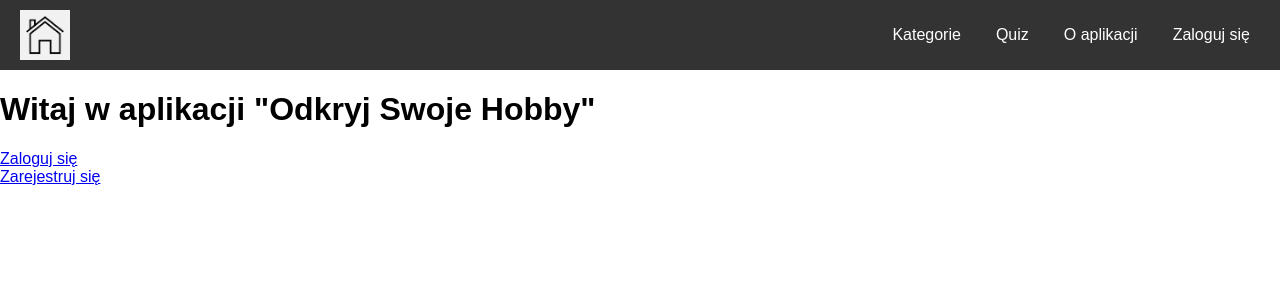
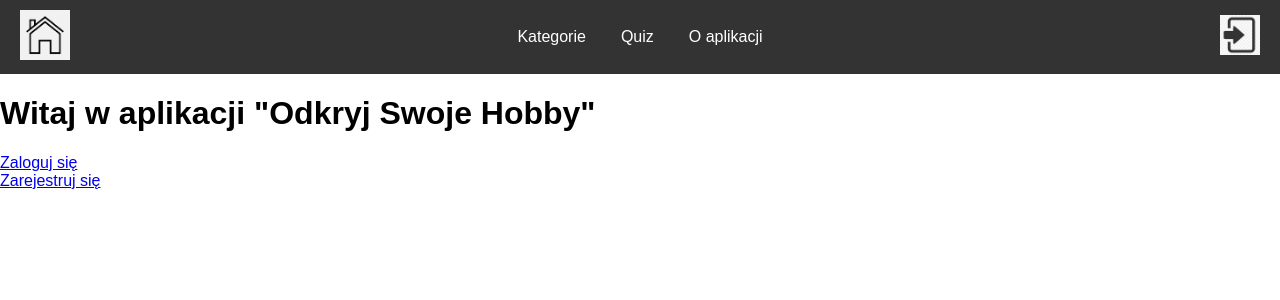
Before and after one commit to olimo54323/BIT_Festival_2024, a Flask app: page / in a window 1280 px wide. Shown: the top 300 px of the page. Run offline with Flask 3, Linux system fonts and the light colour scheme; parts of the project's set-up code (start-up, migrations or seed data) failed here and were passed over.

Commit message:
BOMBA 4 SEKS GŁÓWNA STRONA

```diff
--- a/static/css/index.css
+++ b/static/css/index.css
@@ -7,16 +7,23 @@ header {
     background-color: #333;
     color: #fff;
     padding: 10px 20px;
+    display: flex;
+    align-items: center;
+    justify-content: space-between;
+}
+
+header .logo-container {
+    display: flex;
+    align-items: center;
+}
+
+header .logo {
+    max-height: 50px;
 }
 
 header nav {
     display: flex;
     align-items: center;
-    justify-content: space-between;
-}
-
-header .logo {
-    max-height: 50px;
 }
 
 header ul {
@@ -42,6 +49,25 @@ header ul li a:hover {
     border-radius: 5px;
 }
 
+/* Styl dla kontenera logowania */
+header .login-container {
+    display: flex;
+    align-items: center;
+}
+
+header .login-container a {
+    display: inline-block;
+    text-decoration: none;
+}
+
+header .login-icon {
+    max-height: 40px;
+    width: auto;
+    cursor: pointer;
+    margin-left: 10px;
+}
+
+/* Główna treść */
 main {
     padding: 20px;
 }
@@ -68,6 +94,7 @@ main a:hover {
     background-color: #218838;
 }
 
+/* Stopka */
 footer {
     background-color: #333;
     color: #fff;
--- a/templates/index.html
+++ b/templates/index.html
@@ -8,19 +8,23 @@
 <body>
     <!-- Header z logo po lewej i nawigacją po prawej -->
     <header>
+        <div class="logo-container">
+            <a href="{{ url_for('index') }}">
+                <img src="{{ url_for('static', filename='images/logo.png') }}" alt="Logo" class="logo">
+            </a>
+        </div>
         <nav>
-            <img src="{{ url_for('static', filename='images/logo.png') }}" alt="Logo" class="logo">
             <ul>
                 <li><a href="{{ url_for('categories') }}">Kategorie</a></li>
                 <li><a href="{{ url_for('quiz') }}">Quiz</a></li>
                 <li><a href="{{ url_for('about') }}">O aplikacji</a></li>
-                {% if current_user.is_authenticated %}
-                    <li><a href="{{ url_for('logout') }}">Wyloguj się</a></li>
-                {% else %}
-                    <li><a href="{{ url_for('login') }}">Zaloguj się</a></li>
-                {% endif %}
             </ul>
         </nav>
+        <div class="login-container">
+            <a href="{{ url_for('login') }}">
+                <img src="{{ url_for('static', filename='images/login.png') }}" alt="Zaloguj się" class="login-icon">
+            </a>
+        </div>
     </header>
 
     <!-- Zawartość strony -->
```
Also changed, not shown: static/images/login.png (added).
